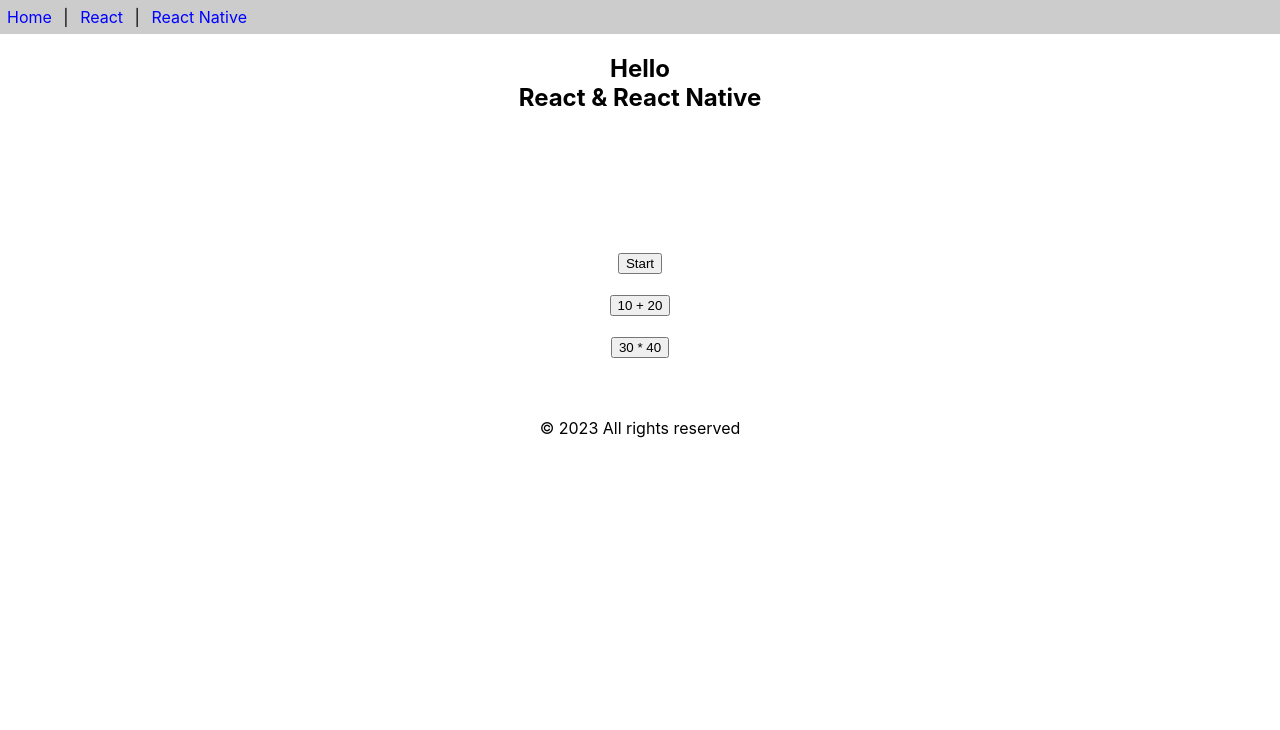
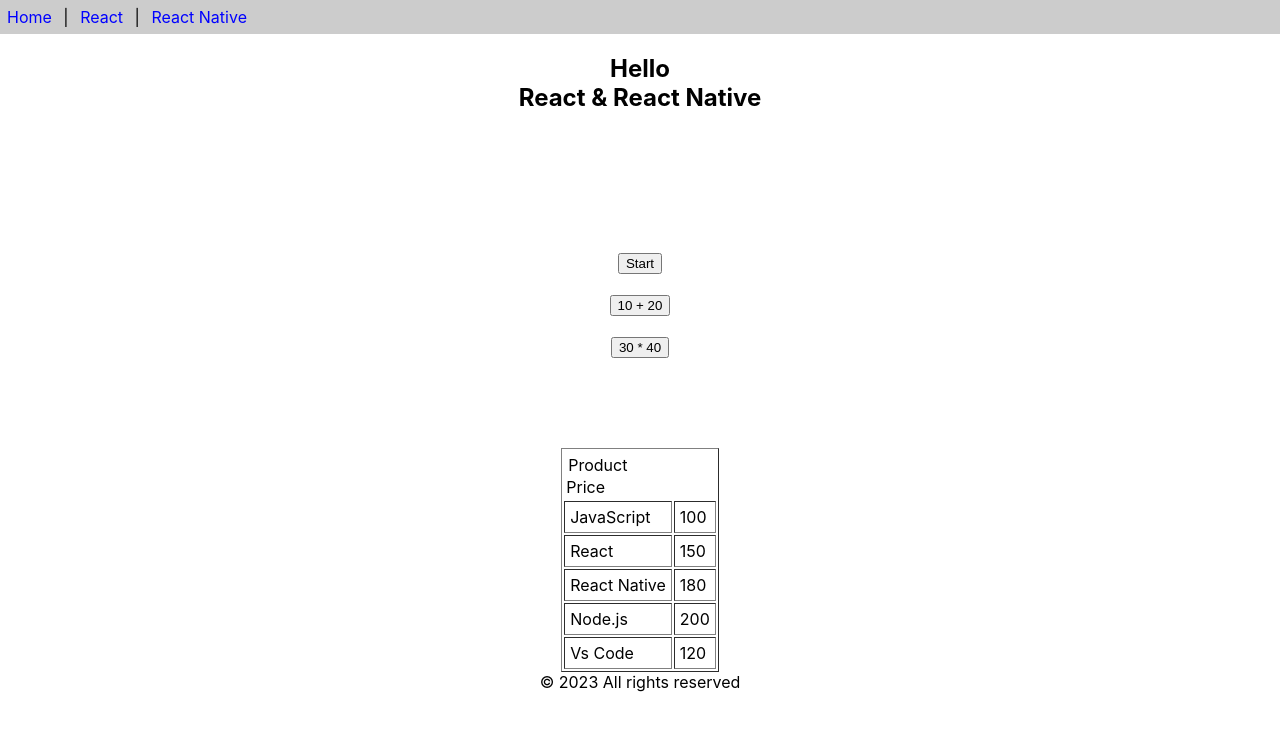
Before and after one commit to SanyaTangook/React-Projact, a React (Create React App) app: page / in a window 1280 px wide. Shown: the top 730 px of the page. Built offline with nearby package versions, Linux system fonts and the light colour scheme.

Commit message:
update Table

```diff
--- a/src/App.js
+++ b/src/App.js
@@ -1,10 +1,9 @@
 import React from "react";
 import { Header } from "./func-components";
 import {Contrnt , Footer} from "./Contrnt";
-import Calendar from './class-components';
-import Button from './class-components2';
 import { EventData } from "./event-data";
 import {Calculator} from './calculator';
+import { Table } from "./event-data2";
 
 function App() {
 	return (
@@ -16,6 +15,7 @@
 			<EventData />
 			<br/>
 			<br/>
+			<Table />
 			<Footer />
 		</>
 
--- /dev/null
+++ b/src/event-data2.js
@@ -0,0 +1,32 @@
+import React from 'react'
+
+export function Table(){
+    const data = [
+        ['JavaScript',100],
+        ['React', 150],
+        ['React Native',180],
+        ['Node.js', 200],
+        ['Vs Code', 120]
+    ]
+    const onMouseOverRow = (ev) => {
+        ev.target.parentNode.style.backgroundColor = 'yellow'
+    }
+    const onMouseOutRow = (ev) => {
+        ev.target.parentNode.style.backgroundColor = 'white'
+    }
+
+    return (
+        <table border="1" cellPadding={5} style={{margin:'auto',marginTop:30}}>
+            <tr><tr><tr>Product</tr>Price</tr></tr>
+            {
+                data.map(item => {
+                    return(
+                        <tr onMouseOver={onMouseOverRow} onMouseOut={onMouseOutRow}>
+                            <td>{item[0]}</td><td>{item[1]}</td>
+                        </tr>
+                    )
+                })
+            }
+        </table>
+    )
+}
```
